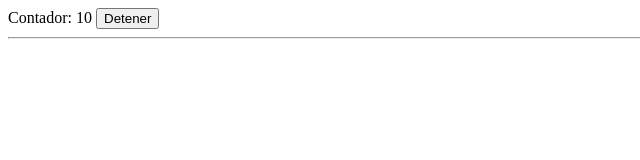
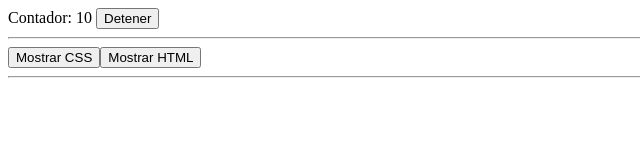
Before and after one commit to rofaccess/vue_tutorial, a plain HTML site: page index.html in a window 1280 px wide. Shown: the whole page, without its empty margins (0-640 px from the left). Drawn offline with nearby package versions, Linux system fonts and the light colour scheme.

Commit message:
Se agrega dos botones para mostrar imagenes dinamicamente a través de v-bind

```diff
--- a/index.html
+++ b/index.html
@@ -7,21 +7,28 @@
     <title>Document</title>
 </head>
 <body>
-    <div id="app">
-        Contador: {{contador}}
-        <button type="button" v-on:click="stopInterval">{{btnMsg}}</button>
+    <div id="contador-app">
+        <label :data-counter="0">Contador</label>: {{contador}}
+        <button type="button" :title="titulo" v-on:click="stopInterval">{{btnMsg}}</button>
     </div>
     <hr>
+    <div id="imagen-app">
+        <button type="button" v-on:click="mostrarImagen('css.png')">Mostrar CSS</button>
+        <button type="button" v-on:click="mostrarImagen('html.png')">Mostrar HTML</button>
+        <hr>
+        <img v-bind:src="imageSrc" heigt="100" width="100">
+    </div>
     <script src="https://unpkg.com/vue@3/dist/vue.global.js"></script>
     <script>
 
-        const holaMundo = {
+        const contador = {
             data() {
                 return {
                     contador: 0,
                     interval: null,
                     isRunning: false,
-                    btnMsg: "Detener"
+                    btnMsg: "Detener",
+                    titulo: "Detener o continuar contador"
                 }
             },
             mounted() {
@@ -39,7 +46,7 @@
                     if(this.isRunning){
                         clearInterval(this.interval);
                         this.isRunning = false;
-                        this.btnMsg = "Continuar"
+                        this.btnMsg = "Continuar";
                     }else{
                         this.startInterval();
                     }
@@ -47,7 +54,22 @@
             }
         }
 
-        var mountedApp = Vue.createApp(holaMundo).mount("#app")
+        const imagen = {
+            data() {
+                return {
+                    imageSrc: ""
+                }
+            },
+            methods: {
+                mostrarImagen(imageSrc){
+                    this.imageSrc = imageSrc;
+                    console.log(this.imageSrc);
+                }
+            }
+        }
+
+        var mountedApp = Vue.createApp(contador).mount("#contador-app");
+        var mountedApp = Vue.createApp(imagen).mount("#imagen-app");
     </script>
 </body>
 </html>
```
Also changed, not shown: css.png (added), html.png (added).
